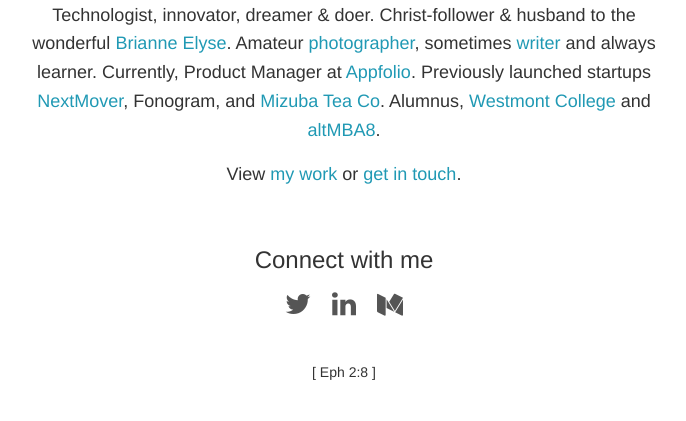
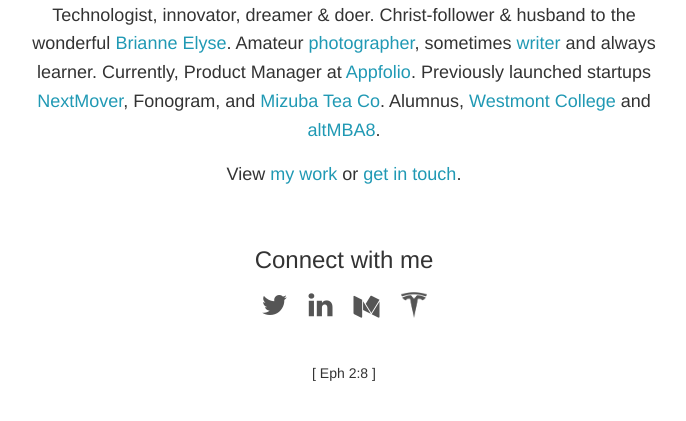
Before and after one commit to dgaultiere/davidgaultiere.com, a PHP site: page / in a window 1280 px wide. Shown: the part 379-800 px from the top of the page, without its empty margins (296-982 px from the left). Run offline with PHP 8.4, Linux system fonts and the light colour scheme; some libraries are stand-ins or nearby versions.

Commit message:
adding tesla connect icon

```diff
--- a/css/main.css
+++ b/css/main.css
@@ -191,6 +191,26 @@ h1,h2,h3,h4,h5,h6 {
 #social a:active,
 #social a:focus {
     color: #2099B4;
+}
+
+#social #medium i {
+	transform: translate(0,1px);
+}
+
+#social #tesla {
+	position: relative;
+}
+
+#social #tesla i {
+	display: inline-block;
+	width: 26px;
+	height: 26px;
+	background: center / contain no-repeat url('/img/tesla-icon.png');
+	transform: translate(0,3px);
+}
+
+#social #tesla i:hover {
+	background: center / contain no-repeat url('/img/tesla-icon-hover.png');
 }
 
 .tooltip {
--- a/index.php
+++ b/index.php
@@ -42,7 +42,8 @@
       <div id="social">
         <a href="http://www.twitter.com/dgaultiere" title="Random thoughts and shares on biz and tech" target="_blank"><i class="fa fa-twitter"></i></a>
         <a href="http://www.linkedin.com/in/dgaultiere" title="Over-glorified professionalism" target="_blank"><i class="fa fa-linkedin"></i></a>
-        <a href="http://www.medium.com/@dgaultiere" title="Sometimes I write" target="_blank"><i class="fa fa-medium"></i></a>
+        <a id="medium" href="http://www.medium.com/@dgaultiere" title="Sometimes I write" target="_blank"><i class="fa fa-medium"></i></a>
+        <a id="tesla" href="https://ts.la/david55296" title="Join the revolution" target="_blank"><i></i></a>
       </div>
     </div>
 
```
Also changed, not shown: img/tesla-icon-hover.png (added), img/tesla-icon.png (added).
